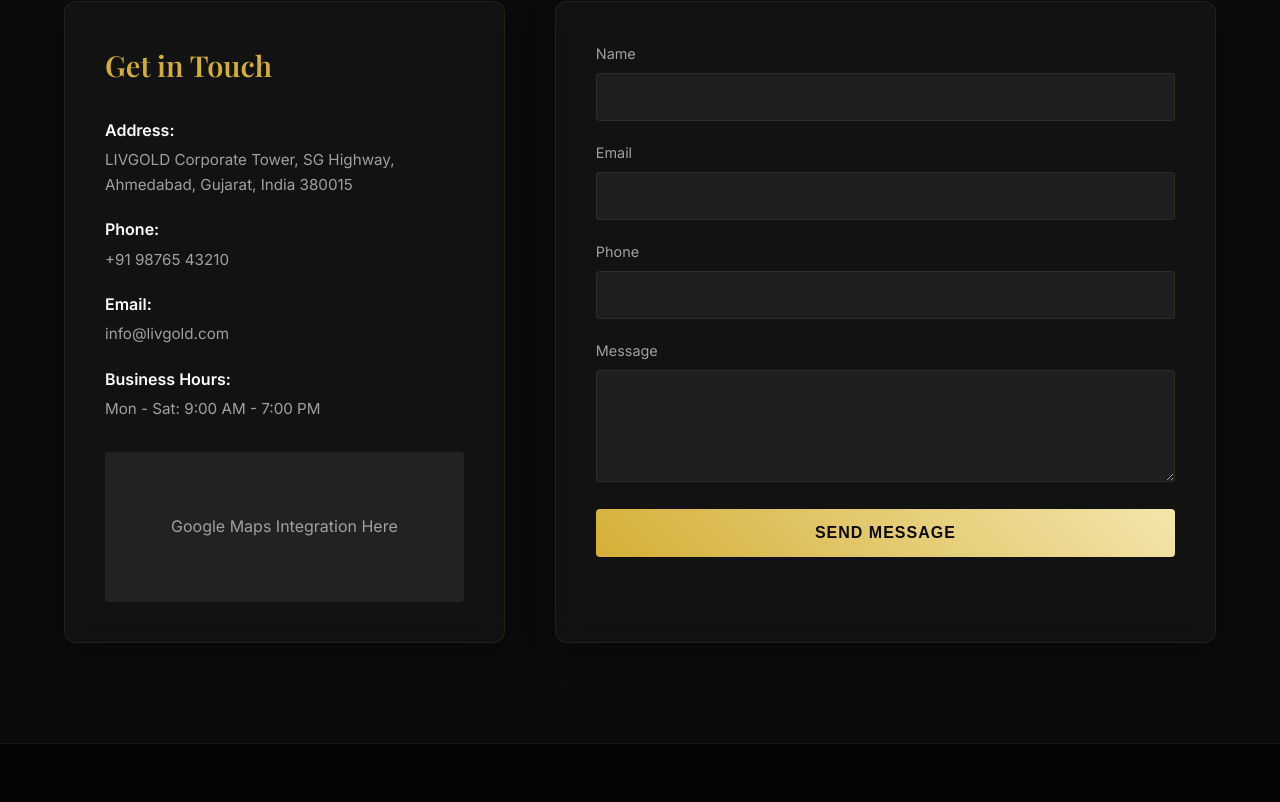
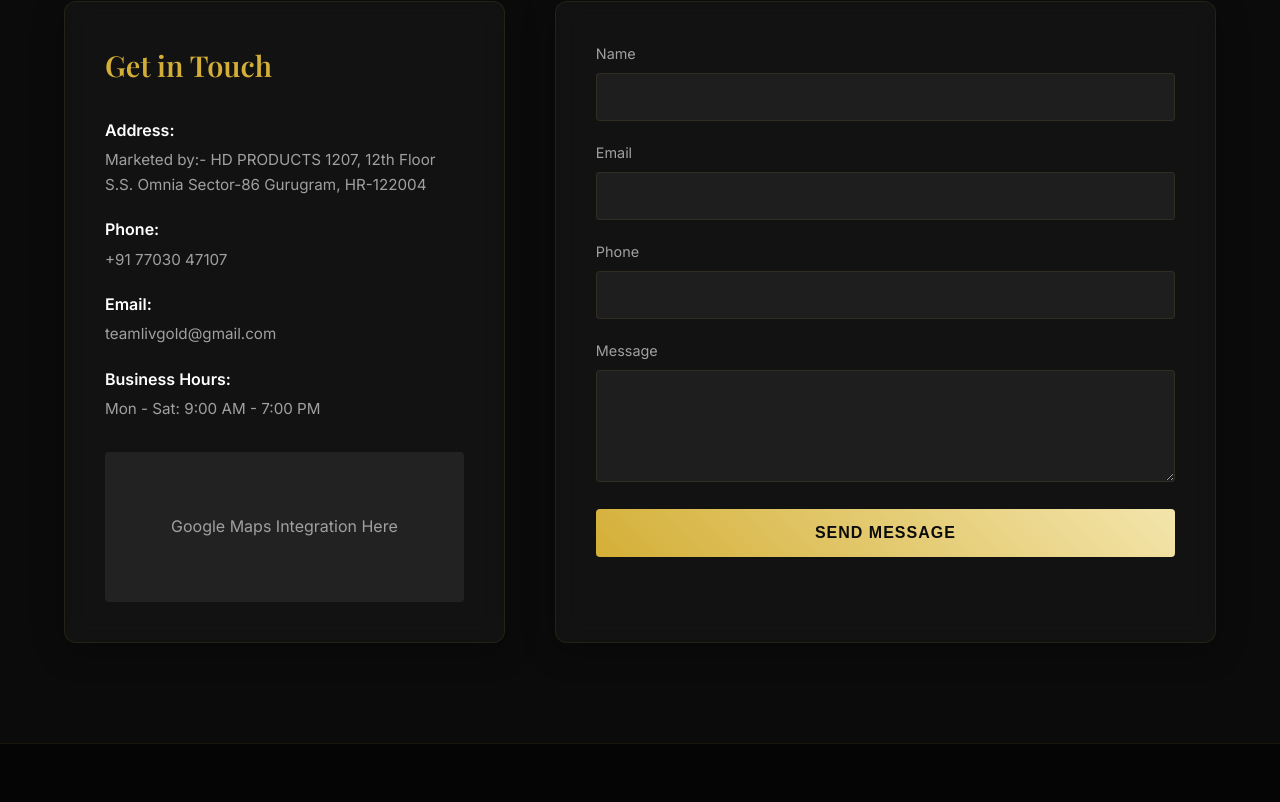
Before and after one commit to Samyak-2211/Livgold, a plain HTML site: page index.html in a window 1280 px wide. Shown: the part 7069-7871 px from the top of the page. Drawn offline with nearby package versions, Linux system fonts and the light colour scheme.

Commit message:
Update contact information in index.html

```diff
--- a/index.html
+++ b/index.html
@@ -389,15 +389,16 @@
                     <h3>Get in Touch</h3>
                     <div class="info-item">
                         <strong>Address:</strong>
-                        <p>LIVGOLD Corporate Tower, SG Highway, Ahmedabad, Gujarat, India 380015</p>
+                        <p>Marketed by:- HD PRODUCTS
+1207, 12th Floor S.S. Omnia Sector-86 Gurugram, HR-122004</p>
                     </div>
                     <div class="info-item">
                         <strong>Phone:</strong>
-                        <p>+91 98765 43210</p>
+                        <p>+91 77030 47107</p>
                     </div>
                     <div class="info-item">
                         <strong>Email:</strong>
-                        <p>info@livgold.com</p>
+                        <p>teamlivgold@gmail.com</p>
                     </div>
                     <div class="info-item">
                         <strong>Business Hours:</strong>
```
